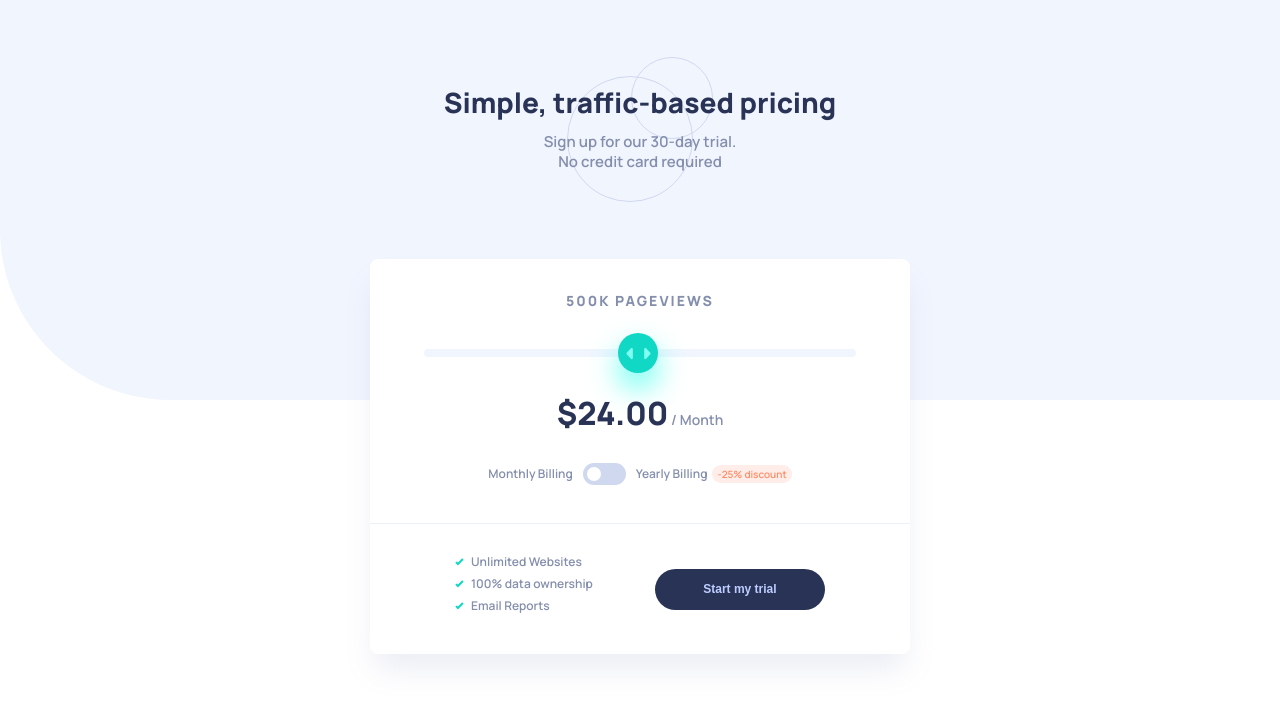
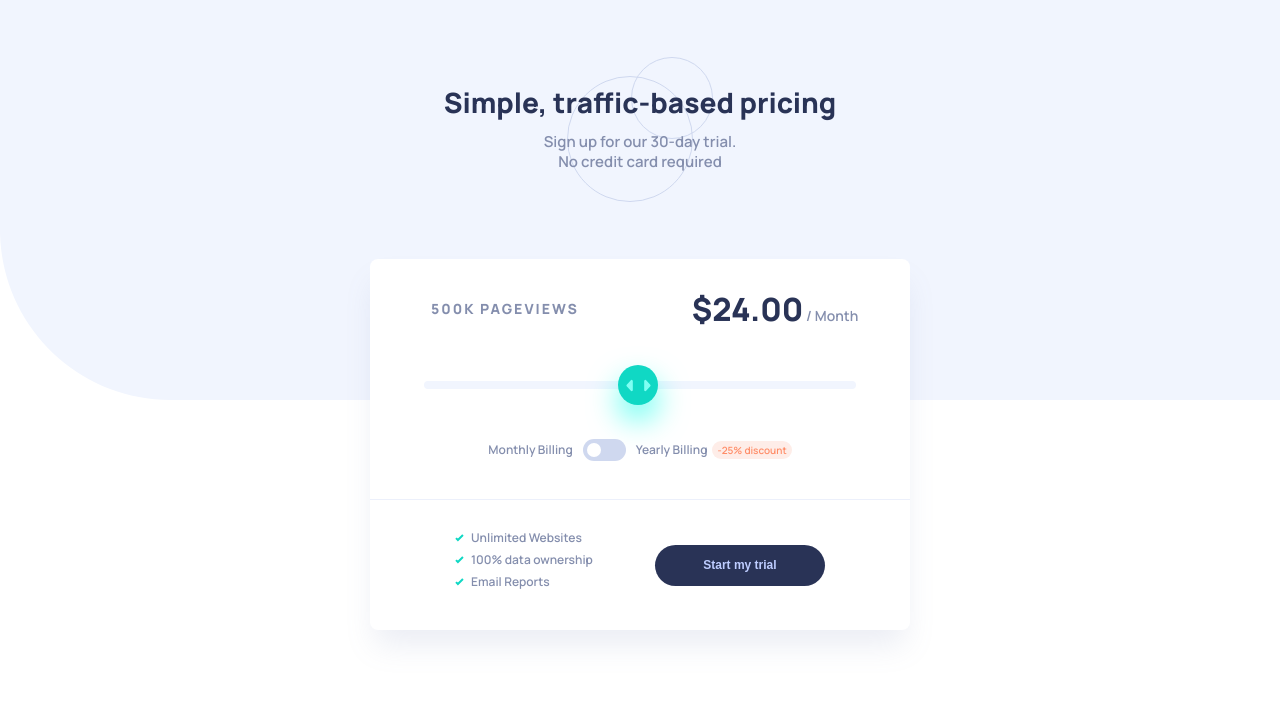
Before and after one commit to shivjoshi1996/interactive-pricing-component, a React (Create React App) app: page / in a window 1280 px wide. Shown: the top 704 px of the page. Built offline with nearby package versions, Linux system fonts and the light colour scheme.

Commit message:
Fix desktop styling, fix 1million UI bug where 1m was was not showing on pageviews section

```diff
--- a/src/components/Pricing.js
+++ b/src/components/Pricing.js
@@ -11,32 +11,47 @@ const StyledPricingContainer = styled.div`
   background-color: white;
   border-radius: 8px;
   box-shadow: 0px 20px 30px -5px rgba(127, 137, 185, 0.152073);
-  padding-top: 34px;
-  padding-bottom: 32px;
+  padding-top: 2.125rem;
+  padding-bottom: 2rem;
 
   @media (min-width: 768px) {
     min-height: 100%;
-    padding-bottom: 32px;
+    padding-bottom: 2rem;
+  }
+`;
+
+const StyledSliderContainer = styled.div`
+  @media (min-width: 768px) {
+    display: grid;
+    grid-template-columns: 1fr 1fr;
+    grid-grid-template-rows: auto;
+    grid-template-areas:
+      'pageviews pricing'
+      'slider slider';
+    justify-items: center;
+    align-items: center;
+    row-gap: 1rem;
   }
 `;
 
 const StyledPricingInput = styled.input`
   -webkit-appearance: none;
   width: 80%;
-  border-radius: 50px;
+  border-radius: 3.125rem;
   height: 8px;
   background: #f1f5fe;
   outline: none;
   -webkit-transition: 0.2s;
   transition: opacity 0.2s;
-  margin-top: 40px;
-  margin-bottom: 40px;
+  margin-top: 2.5rem;
+  margin-bottom: 3.125rem;
+  grid-area: slider;
 
   &::-webkit-slider-thumb {
     -webkit-appearance: none;
     appearance: none;
-    width: 40px;
-    height: 40px;
+    width: 2.5rem;
+    height: 2.5rem;
     border-radius: 100px;
     background-color: #10d8c4;
     cursor: pointer;
@@ -53,39 +68,45 @@ const StyledPricingInput = styled.input`
 `;
 
 const StyledPageViews = styled.p`
-  font-size: 10px;
+  font-size: 0.625rem;
   color: #848ead;
   text-transform: uppercase;
   font-weight: 800;
-  line-height: 16px;
-  letter-spacing: 2px;
+  line-height: 1rem;
+  letter-spacing: 0.125rem;
+  grid-area: pageviews;
 
   @media (min-width: 768px) {
-    font-size: 14px;
+    font-size: 0.875rem;
   }
 `;
 
 const StyledMonthlyPrice = styled.p`
-  font-size: 14px;
+  font-size: 0.875rem;
   color: #848ead;
-  padding-bottom: 34px;
+  padding-bottom: 2.125rem;
+  grid-area: pricing;
+
+  @media (min-width: 768px) {
+    padding-bottom: 0;
+  }
 
   span {
     color: #293356;
-    font-size: 32px;
+    font-size: 2rem;
     font-weight: 800;
   }
 `;
 
 const StyledHr = styled.hr`
-  margin-top: 38px;
-  height: 1px;
+  margin-top: 2.375rem;
+  height: 0.0625rem;
   background-color: #ecf0fb;
   border: none;
 `;
 
 const StyledBottomContainer = styled.div`
-  margin-top: 24px;
+  margin-top: 1.5rem;
 
   @media (min-width: 768px) {
     display: flex;
@@ -93,7 +114,7 @@ const StyledBottomContainer = styled.div`
     justify-content: space-around;
     align-items: center;
     margin: 0 auto;
-    margin-top: 32px;
+    margin-top: 2rem;
   }
 `;
 
@@ -102,7 +123,7 @@ const StyledUnorderedList = styled.ul`
   list-style-type: circle;
   width: fit-content;
   margin: 0 auto;
-  margin-bottom: 32px;
+  margin-bottom: 2rem;
   list-style-position: inside;
 
   @media (min-width: 768px) {
@@ -113,8 +134,8 @@ const StyledUnorderedList = styled.ul`
 
 const StyledListItem = styled.li`
   color: #848ead;
-  font-size: 12px;
-  margin-bottom: 10px;
+  font-size: 0.75rem;
+  margin-bottom: 0.625rem;
 `;
 
 export default function Pricing() {
@@ -123,9 +144,10 @@ export default function Pricing() {
   const [isYearlyBilling, setIsYearlyBilling] = useState(false);
   const [billingCost, setBillingCost] = useState(24);
 
-  function handleChange(e) {
-    const { value } = e.currentTarget;
+  function handleSliderChange(e) {
+    const { value } = e.target;
     setSliderValue(value);
+    console.log(sliderValue);
   }
 
   function handleCheckBoxChange(e) {
@@ -136,7 +158,7 @@ export default function Pricing() {
     if (sliderValue < 1000000) {
       const thousand = `${sliderValue / 1000}K`;
       setPageViews(thousand);
-    } else if (sliderValue > 1000000) {
+    } else if (sliderValue >= 1000000) {
       const million = `${sliderValue / 1000000}M`;
       setPageViews(million);
     }
@@ -173,6 +195,7 @@ export default function Pricing() {
 
   return (
     <StyledPricingContainer>
+      <StyledSliderContainer>
         <StyledPageViews>{pageViews} Pageviews</StyledPageViews>
         <StyledPricingInput
           type="range"
@@ -180,11 +203,12 @@ export default function Pricing() {
           max="1000000"
           step="10000"
           value={sliderValue}
-        onChange={handleChange}
+          onChange={handleSliderChange}
         />
         <StyledMonthlyPrice>
           <span>${billingCost}</span> / Month
         </StyledMonthlyPrice>
+      </StyledSliderContainer>
 
       <Toggle checked={isYearlyBilling} onChange={handleCheckBoxChange} />
 
```
Lines whose indentation alone changed are shown as unchanged.
